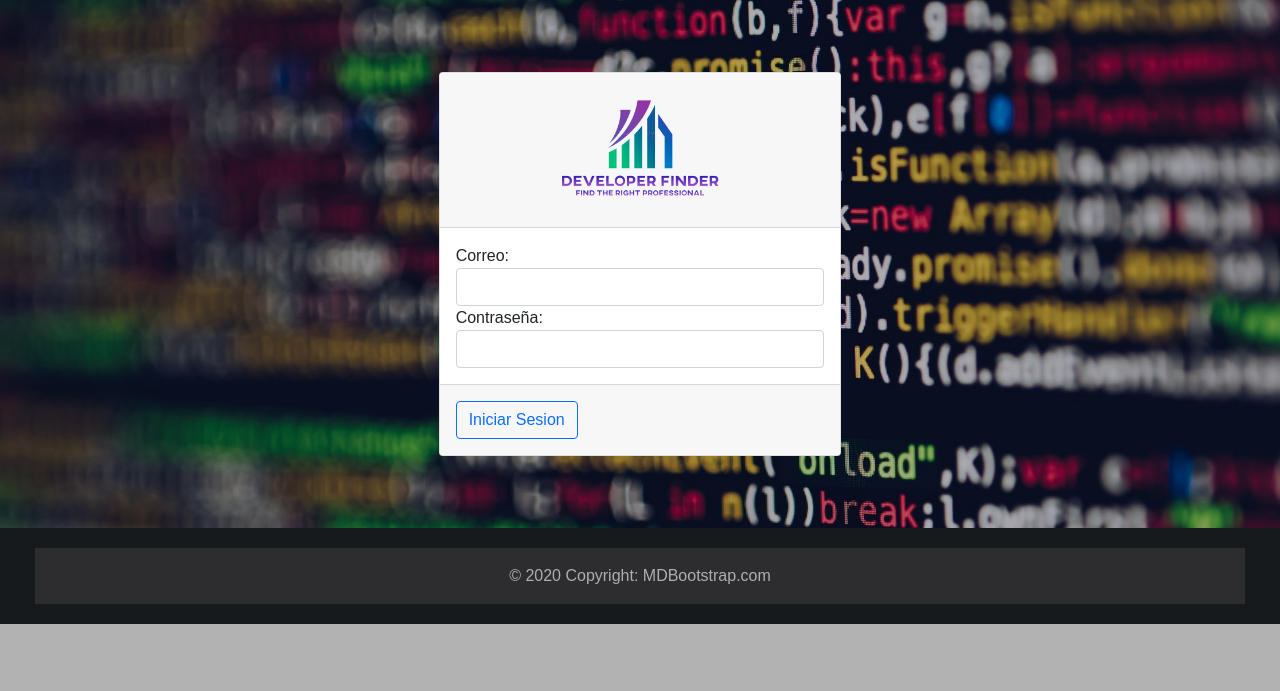
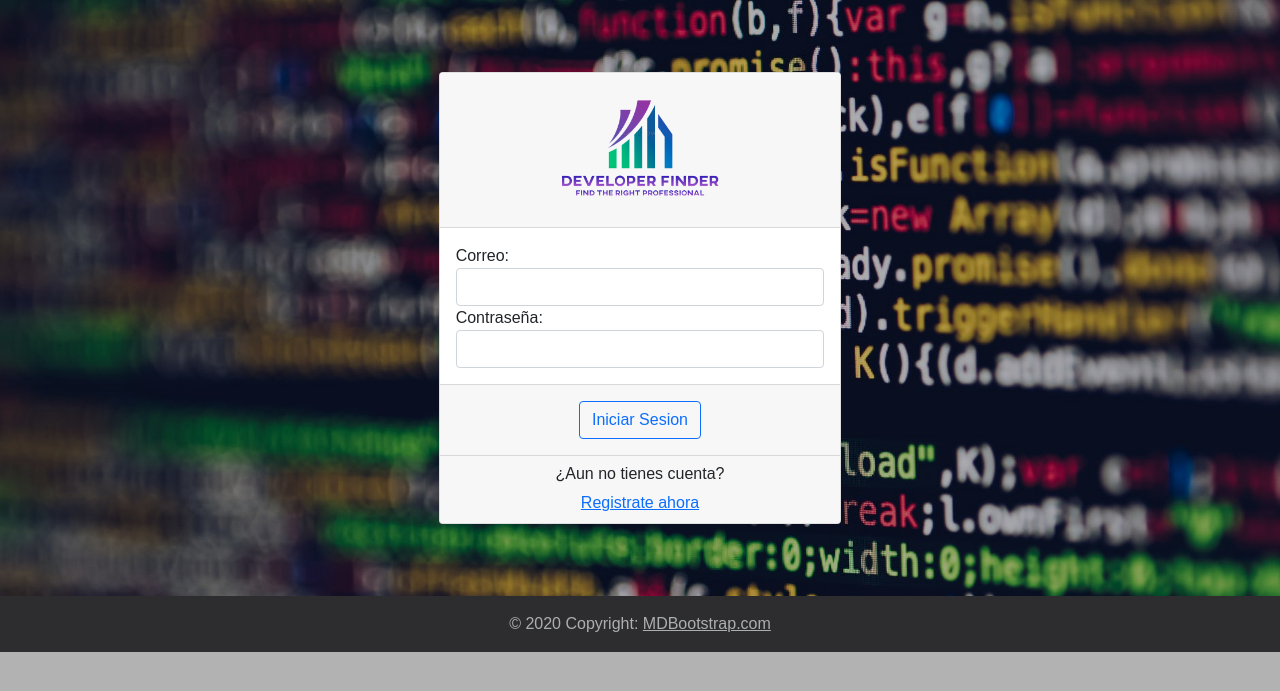
Before and after one commit to Rony-R/Proyecto-Industrias-IS902, a PHP site: page /login.html in a window 1280 px wide. Shown: the top 691 px of the page. Run offline with PHP 8.4, Linux system fonts and the light colour scheme.

Commit message:
[ADD] Link para ir a la pagina Registrarse en el Login

```diff
--- a/css/login.css
+++ b/css/login.css
@@ -1,3 +1,7 @@
+body {
+	font-family: sans-serif;
+  }
+
 #fondo {
     background-image: url('../img/background1.jpeg') ;
     background-size: cover;
--- a/login.html
+++ b/login.html
@@ -12,8 +12,6 @@
       integrity="sha384-BmbxuPwQa2lc/FVzBcNJ7UAyJxM6wuqIj61tLrc4wSX0szH/Ev+nYRRuWlolflfl"
       crossorigin="anonymous"
     />
-
-    <link rel="stylesheet" href="css/nav.css" />
     <link rel="stylesheet" href="css/login.css">
 
     <!-- JQuery -->
@@ -38,8 +36,12 @@
                         <label for="txt-correo">Correo:</label><input class="form-control" type="text" name="" id="txt-correo">
                         <label for="txt-pasword">Contraseña:</label><input class="form-control" type="password" name="" id="txt-password">
                     </div>
-                    <div class="card-footer">
+                    <div class="card-footer text-center">
                         <button type="submit" id="btn-login" class="btn btn-outline-primary mt-2 mb-2">Iniciar Sesion</button>
+                    </div>
+                    <div class="card-footer text-center">
+                        <h6>¿Aun no tienes cuenta?</h6>
+                        <a href="#">Registrate ahora</a>
                     </div>
                 </div>
             </div>
```
